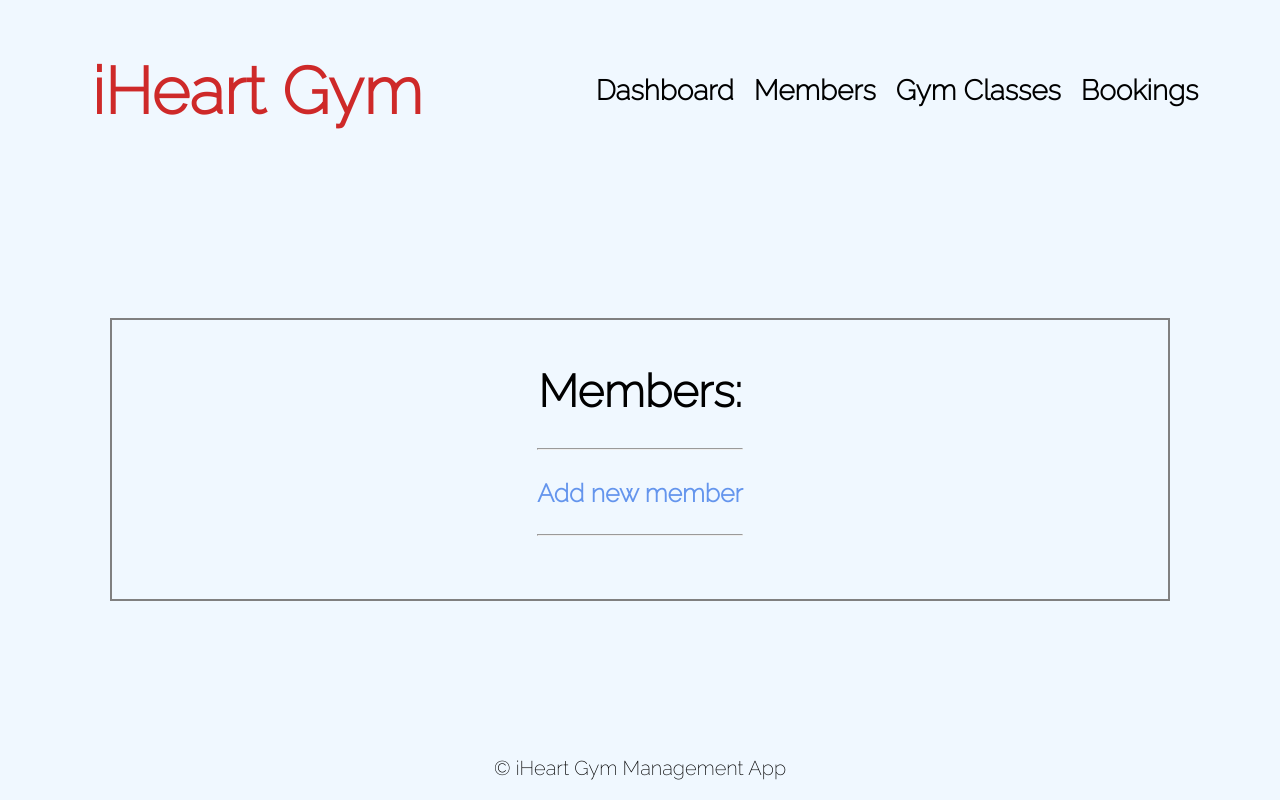
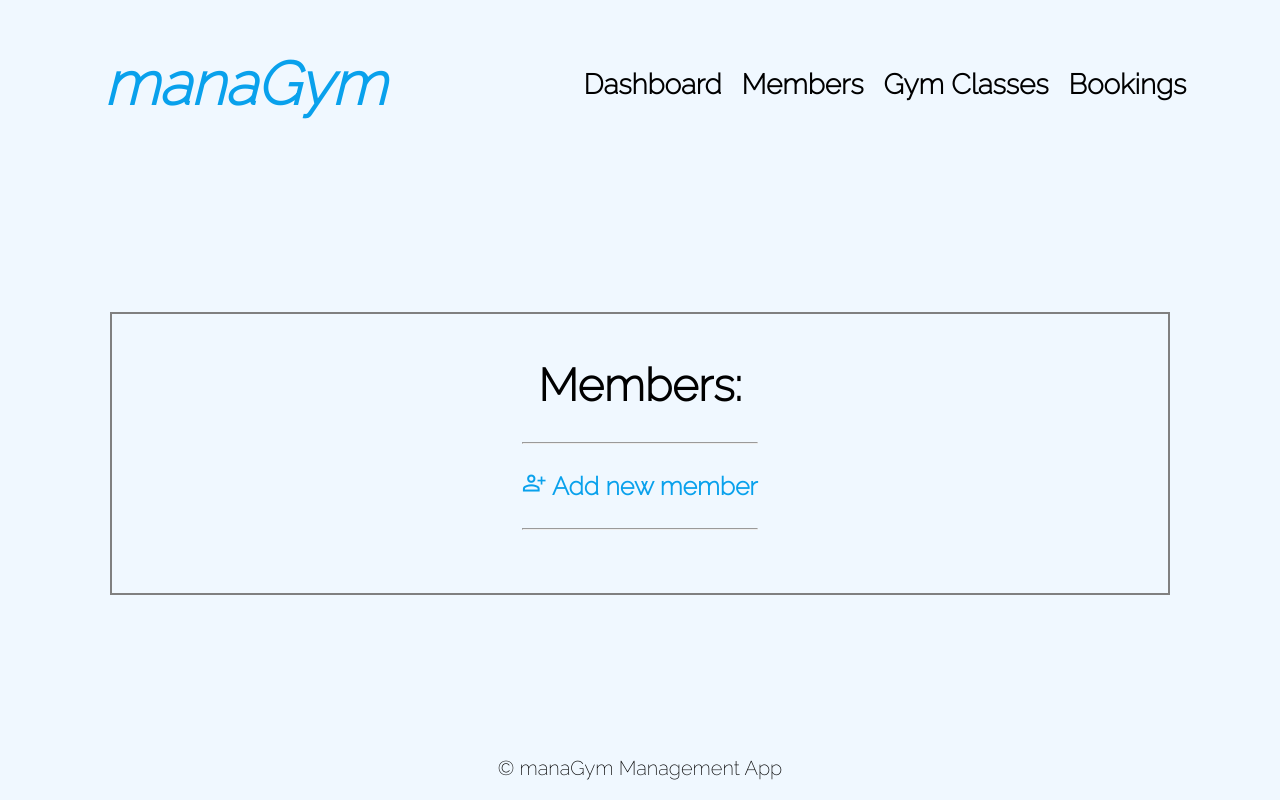
Before and after one commit to katzdzienkowska/manaGym_App, a Flask app: page /members in a window 1280 px wide. Run offline with Flask 2, Linux system fonts and the light colour scheme; data that the repository does not hold is empty; some libraries are stand-ins or nearby versions.

Commit message:
icons added

```diff
--- a/console.py
+++ b/console.py
@@ -28,7 +28,7 @@ gymclass_1 = Gymclass("Crossfit", "Becky", "2022-06-20", "18:00", 45, 3, True)
 gymclass_2 = Gymclass("Kettlebells", "Taylor", "2022-06-23", "19:45", 30, 3, True)
 gymclass_3 = Gymclass("Yoga", "Karen", "2022-06-24", "14:00", 60, 12, True)
 gymclass_4 = Gymclass("Box Fit", "Andrew", "2022-06-25", "17:45", 30, 6, False)
-gymclass_5 = Gymclass("Mobility", "Jacob", "2022-06-29", "19:30", 45, 10, True)
+gymclass_5 = Gymclass("Mobility", "Jacob", "2022-06-29", "15:00", 45, 10, True)
 
 gymclass_repository.save(gymclass_1)
 gymclass_repository.save(gymclass_2)
--- a/db/run_sql.py
+++ b/db/run_sql.py
@@ -6,7 +6,7 @@ def run_sql(sql, values = None):
     results = []
 
     try:
-        conn=psycopg2.connect("dbname='iheart_gym'")
+        conn=psycopg2.connect("dbname='managym'")
         cur = conn.cursor(cursor_factory=ext.DictCursor)
         cur.execute(sql, values)
         conn.commit()
--- a/static/css/style.css
+++ b/static/css/style.css
@@ -44,9 +44,10 @@ header > nav > ul > li > a {
 
 #logo {
     padding-left: 20px;
-    font-weight: bolder;
-    font-size: 65px;
-    color: rgb(206, 41, 41);
+    font-style: italic;
+    font-weight: 700;
+    font-size: 60px;
+    color: rgb(9, 161, 236);
     text-decoration: none;
 }
 
@@ -78,10 +79,15 @@ header > a {
     font-weight: bolder;
 }
 
+.page-sub-header {
+    font-size: 35px;
+    font-weight: bolder;
+}
+
 .add-new a {
     font-size: 25px;
     text-decoration: none;
-    color: cornflowerblue;
+    color: rgb(9, 161, 236);
 }
 
 .details span {
@@ -94,7 +100,7 @@ hr {
 
 .show-link {
     text-decoration: none;
-    color: cornflowerblue;
+    color: rgb(9, 161, 236);
 }
 
 .edit-delete {
@@ -156,3 +162,37 @@ footer {
     position: static;
     bottom: 0;
 }
+
+/* icons styling */
+
+.material-symbols-outlined {
+  font-variation-settings:
+  'FILL' 0,
+  'wght' 700,
+  'GRAD' 0,
+  'opsz' 48
+}
+
+.material-symbols-outlined {
+  font-variation-settings:
+  'FILL' 0,
+  'wght' 700,
+  'GRAD' 0,
+  'opsz' 48
+}
+
+.material-symbols-outlined {
+  font-variation-settings:
+  'FILL' 0,
+  'wght' 700,
+  'GRAD' 0,
+  'opsz' 48
+}
+
+.material-symbols-outlined {
+  font-variation-settings:
+  'FILL' 0,
+  'wght' 600,
+  'GRAD' 0,
+  'opsz' 48
+}
--- a/templates/base.html
+++ b/templates/base.html
@@ -8,17 +8,20 @@
     <link rel="preconnect" href="https://fonts.googleapis.com">
     <link rel="preconnect" href="https://fonts.gstatic.com" crossorigin>
     <link href="https://fonts.googleapis.com/css2?family=Raleway:wght@100;200&display=swap" rel="stylesheet">
-    <link rel="stylesheet" href="https://stackpath.bootstrapcdn.com/font-awesome/4.7.0/css/font-awesome.min.css" crossorigin="anonymous">
+    <link rel="stylesheet" href="https://fonts.googleapis.com/css2?family=Material+Symbols+Outlined:opsz,wght,FILL,GRAD@20..48,100..700,0..1,-50..200" />
+    <link rel="stylesheet" href="https://fonts.googleapis.com/css2?family=Material+Symbols+Outlined:opsz,wght,FILL,GRAD@20..48,100..700,0..1,-50..200" />
+    <link rel="stylesheet" href="https://fonts.googleapis.com/css2?family=Material+Symbols+Outlined:opsz,wght,FILL,GRAD@20..48,100..700,0..1,-50..200" />
+    <link rel="stylesheet" href="https://fonts.googleapis.com/css2?family=Material+Symbols+Outlined:opsz,wght,FILL,GRAD@20..48,100..700,0..1,-50..200" />
     <!--CSS files imported-->
     <link rel="stylesheet" href="https://cdnjs.cloudflare.com/ajax/libs/normalize/8.0.1/normalize.min.css">
     <link rel="stylesheet" href="{{ url_for('static', filename='css/style.css') }}">
 
-    <title>{{ title }} - iHeart Gym</title>
+    <title>{{ title }} - manaGym</title>
 </head>
 
 <body>
     <header>
-        <a href="/"><h1 id='logo'>iHeart Gym</h1></a>
+        <a href="/"><h1 id='logo'>manaGym</h1></a>
             <nav>
                 <ul>
                     <li>
@@ -44,7 +47,7 @@
     </main>
 
     <footer>
-        <p>&copy; iHeart Gym Management App </p>
+        <p>&copy; manaGym Management App </p>
     </footer>
 </body>
 
--- a/templates/bookings/index.html
+++ b/templates/bookings/index.html
@@ -5,7 +5,7 @@
     <h1 class="page-header">Bookings:</h1>
     <hr>
     <h2 class="add-new">
-        <a href="/bookings/new">Add new booking</a>
+        <a href="/bookings/new"><span class="material-symbols-outlined">calendar_add_on</span> Add new booking</a>
     </h2>
     <hr>
     <br>
--- a/templates/bookings/new.html
+++ b/templates/bookings/new.html
@@ -3,7 +3,7 @@
 {% block content %}
 
 <section>
-    <h1 class="page-header">Add new booking</h1>
+    <h1 class="page-sub-header">Add new booking</h1>
     <hr>
     <div class="form-page">
         <form action="/bookings" method="post">
--- a/templates/gymclasses/edit.html
+++ b/templates/gymclasses/edit.html
@@ -3,7 +3,7 @@
 {% block content %}
 
 <section>
-    <h1 class="page-header">Edit gym class details:</h1>
+    <h1 class="page-sub-header">Edit gym class details:</h1>
     <hr>
     <div class="form-page">
         <form action="/gymclasses/{{ gymclass.id }}" method="post">
--- a/templates/gymclasses/index.html
+++ b/templates/gymclasses/index.html
@@ -5,7 +5,7 @@
     <h1 class="page-header">Gym classes:</h1>
     <hr>
     <h2 class="add-new">
-        <a href="/gymclasses/new">Add new gym class</a>
+        <a href="/gymclasses/new"><span class="material-symbols-outlined">fitness_center</span> Add new gym class</a>
     </h2>
     <hr>
     <br>
@@ -18,8 +18,8 @@
             <p><span>Start time: </span>{{ gymclass.start_time }}</p>
             <p><span>Duration: </span>{{ gymclass.duration }} minutes</p>
             <p><span>Class capacity: </span>{{ gymclass.capacity }} members</p>
-            <p><span>Active? </span>{{ gymclass.active }}</p>
-            <p><a class="show-link" href="/gymclasses/{{ gymclass.id }}">Show members already booked</a></p>
+            <p><span>Active? </span>{% if gymclass.active == True %} Yes {% else %} No  {% endif %}</p>
+            <p><a class="show-link" href="/gymclasses/{{ gymclass.id }}"><span class="material-symbols-outlined">task_alt</span> Show members already booked</a></p>
             <br>
         </div>
 
--- a/templates/gymclasses/new.html
+++ b/templates/gymclasses/new.html
@@ -2,7 +2,7 @@
 
 {% block content %}
 <section>
-    <h1 class="page-header">Add new gym class</h1>
+    <h1 class="page-sub-header">Add new gym class</h1>
     <hr>
     <div class="form-page">
         <form action="/gymclasses" method="post">
--- a/templates/members/edit.html
+++ b/templates/members/edit.html
@@ -3,7 +3,7 @@
 {% block content %}
 
 <section>
-    <h1 class="page-header">Edit member details:</h1>
+    <h1 class="page-sub-header">Edit member details:</h1>
     <hr>
     <div class="form-page">
         <form action="/members/{{ member.id }}" method="post">
--- a/templates/members/index.html
+++ b/templates/members/index.html
@@ -5,7 +5,7 @@
     <h1 class="page-header">Members:</h1>
     <hr>
     <h2 class="add-new">
-        <a href="/members/new">Add new member</a>
+        <a href="/members/new"><span class="material-symbols-outlined">person_add</span> Add new member</a>
     </h2>
     <hr>
     <br>
@@ -15,8 +15,8 @@
             <p><span>Name:</span> {{ member.name }}</p>
             <p><span>Date of birth:</span> {{ member.dob }}</p>
             <p><span>Membership:</span> {{ member.membership }}</p>
-            <p><span>Active?</span> {{ member.active }}</p>
-            <p><a class="show-link" href="/members/{{ member.id }}">Show gym classes booked</a></p>
+            <p><span>Active?</span>{% if member.active == True %} Yes {% else %} No  {% endif %}</p>
+            <p><a class="show-link" href="/members/{{ member.id }}"><span class="material-symbols-outlined">task_alt</span> Show gym classes booked</a></p>
             <br>
         </div>
         <div class="edit-delete">
--- a/templates/members/new.html
+++ b/templates/members/new.html
@@ -2,7 +2,7 @@
 
 {% block content %}
 <section>
-    <h1 class="page-header">Add new member:</h1>
+    <h1 class="page-sub-header">Add new member:</h1>
     <hr>
     <div class="form-page">
         <form action="/members" method="post">
```
Also changed, not shown: db/managym.sql (renamed from db/iheart_gym.sql).
